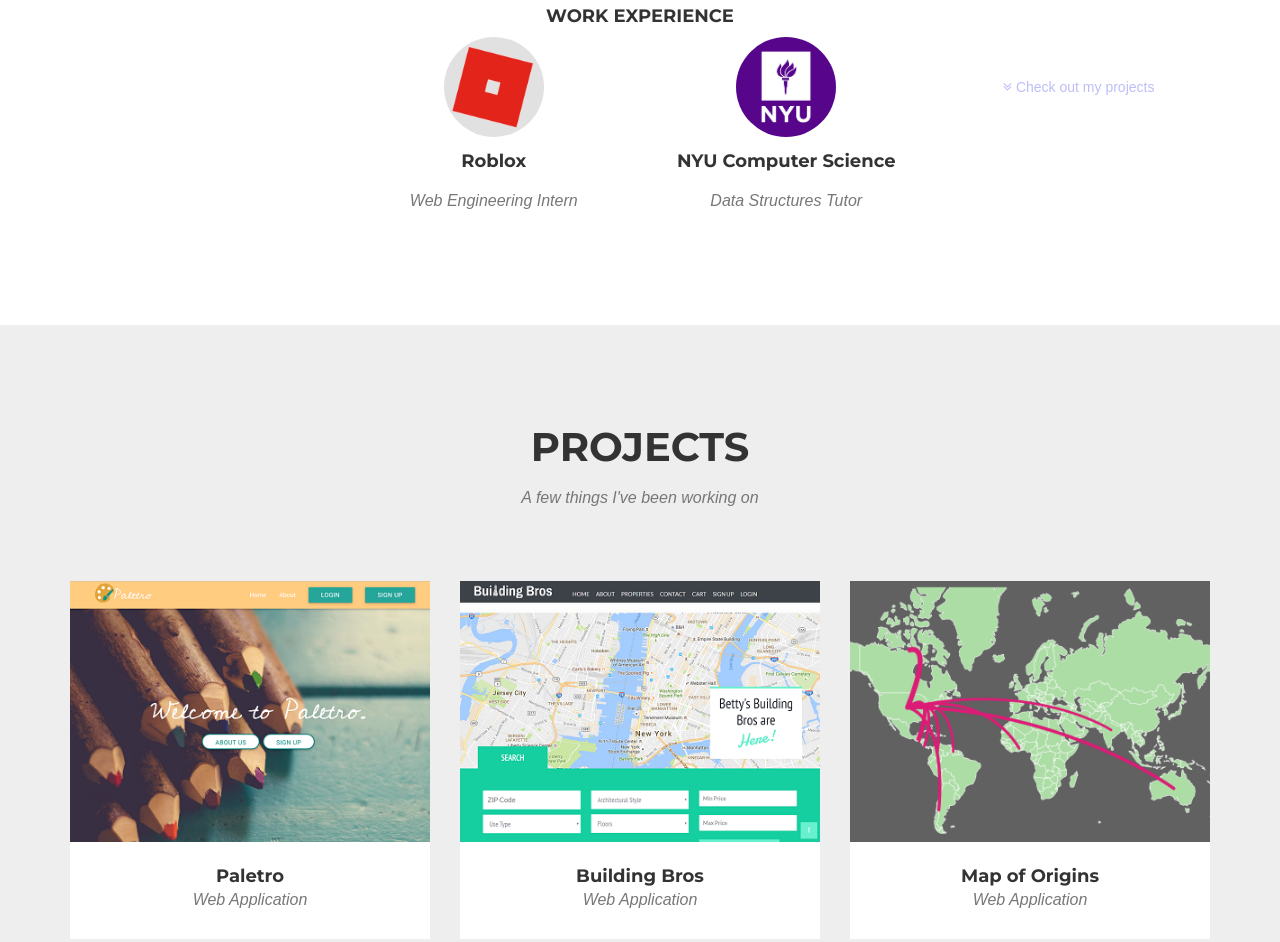
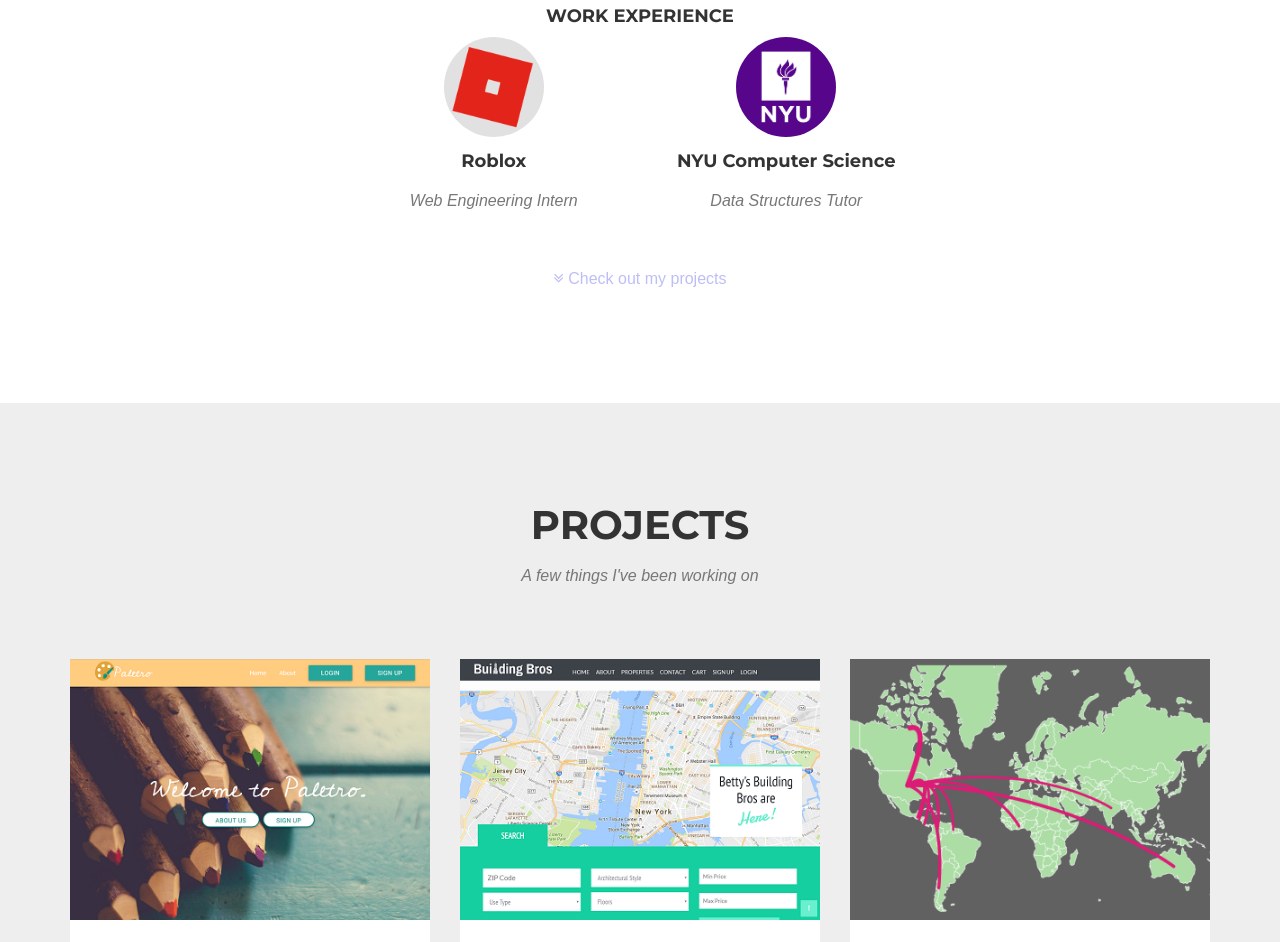
Before and after one commit to bettyybei/portfolio, a website: page index.html in a window 1280 px wide. Shown: the part 732-1674 px from the top of the page. Drawn offline with nearby package versions, Linux system fonts and the light colour scheme; files that its build step writes are made by us from their sources; files whose address does not match are found by name; a web font is replaced by a local one.

Commit message:
update resume

```diff
--- a/index.html
+++ b/index.html
@@ -76,8 +76,10 @@
                     <h4 class="service-heading">NYU Computer Science</h4>
                     <p class="large text-muted"><em>Data Structures Tutor</em></p>
                 </div>
-                <br><br>
-                <a href="#portfolio" class="page-scroll"><i class="fa fa-angle-double-down"></i> Check out my projects</a>
+                <div class="col-lg-8 col-lg-offset-2 text-center">
+                    <br><br>
+                    <p class="large"><a href="#portfolio" class="page-scroll"><i class="fa fa-angle-double-down"></i> Check out my projects</a></p>
+                </div>
             </div>
         </div>
     </section>
@@ -194,7 +196,7 @@
                 <div class="col-md-3 col-md-offset-3">
                     <a href="http://nyuwinc.org/" target="_blank"><img src="img/nyuwinc.jpg" class="img-responsive img-circle img-center" alt="" style="width:100px; height:100px;"></a>
                     <h4 class="service-heading">NYU Women in Computing</h4>
-                    <p class="large text-muted"><em>Event Coordinator, Webmaster (past)</em></p>
+                    <p class="large text-muted"><em>Event Coordinator, Webmaster</em></p>
                 </div>
                 <div class="col-md-3">
                     <a href="http://tricitybandcorps.org/" target="_blank"><img src="img/tbc.jpg" class="img-responsive img-circle img-center" alt="" style="width:100px; height:100px;"></a>
```
Also changed, not shown: 1 other file.
